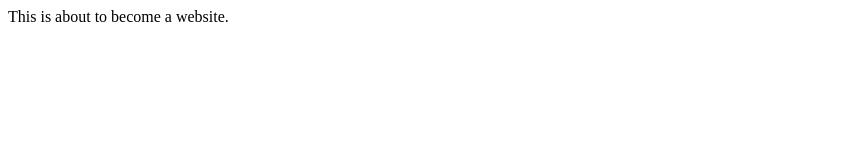
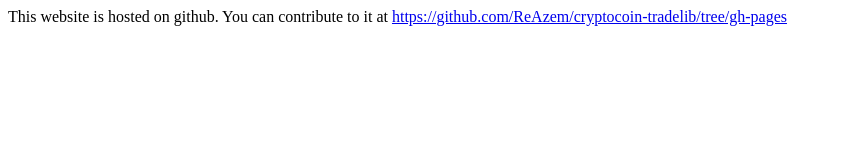
Before and after one commit to aviau/cryptocoin-tradelib, a plain HTML site: page index.html in a window 1280 px wide. Shown: the whole page, without its empty margins (0-842 px from the left). Drawn offline with Linux system fonts and the light colour scheme.

Commit message:
Update index.html

```diff
--- a/index.html
+++ b/index.html
@@ -1,3 +1,3 @@
 <html>
-This is about to become a website.
+This website is hosted on github. You can contribute to it at <a href="https://github.com/ReAzem/cryptocoin-tradelib/tree/gh-pages">https://github.com/ReAzem/cryptocoin-tradelib/tree/gh-pages</a>
 </html>
```
